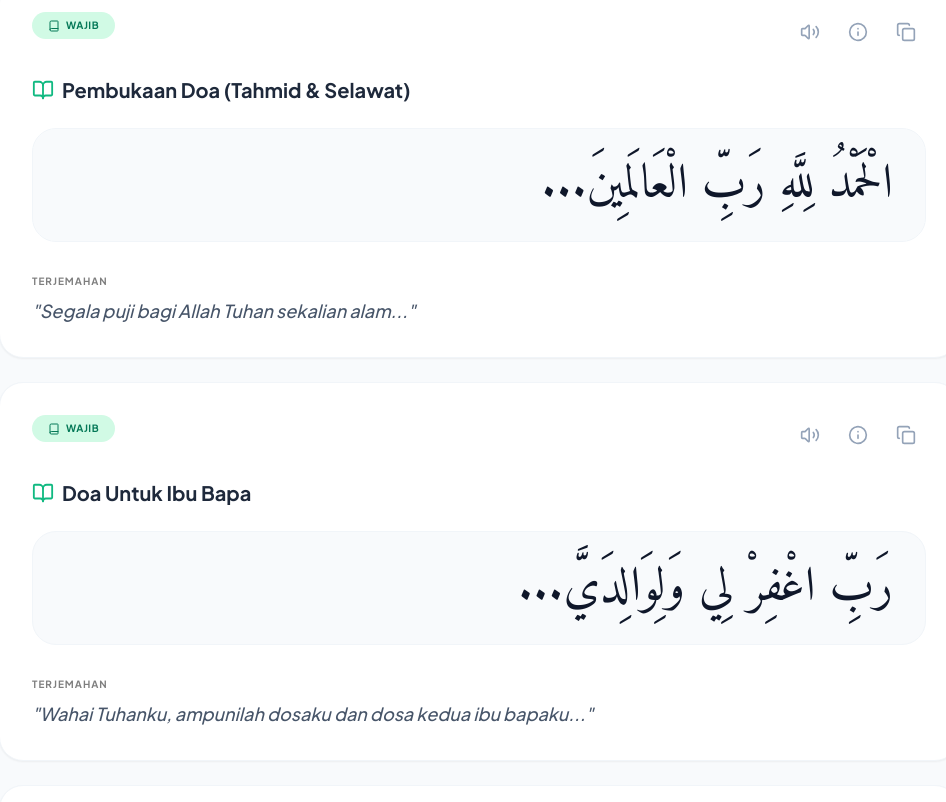
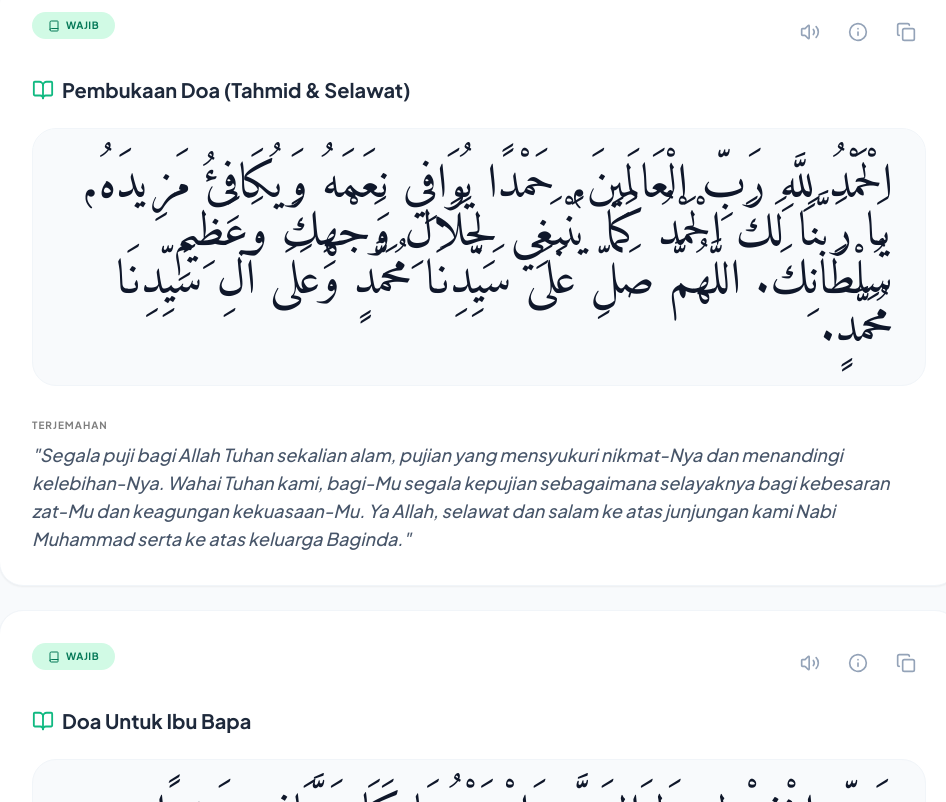
Before and after one commit to brisbanefusion/nurdoa, a React (Vite) app: page / in a window 1280 px wide. Shown: the part 298-1100 px from the top of the page, without its empty margins (161-1107 px from the left). Built offline with nearby package versions, Linux system fonts and the light colour scheme.

Commit message:
Update prominent Wajib duas to use full Arabic and Malay text instead of shortened versions

```diff
--- a/constants.ts
+++ b/constants.ts
@@ -329,16 +329,16 @@ export const COMMON_DUAS: Dua[] = [
     id: '1',
     title: 'Pembukaan Doa (Tahmid & Selawat)',
     category: 'Wajib',
-    arabic: 'الْحَمْدُ لِلَّهِ رَبِّ الْعَالَمِينَ...',
-    translation: 'Segala puji bagi Allah Tuhan sekalian alam...',
+    arabic: 'الْحَمْدُ لِلَّهِ رَبِّ الْعَالَمِينَ، حَمْدًا يُوَافِي نِعَمَهُ وَيُكَافِئُ مَزِيدَهُ، يَا رَبَّنَا لَكَ الْحَمْدُ كَمَا يَنْبَغِي لِجَلَالِ وَجْهِكَ وَعَظِيمِ سُلْطَانِكَ. اللَّهُمَّ صَلِّ عَلَى سَيِّدِنَا مُحَمَّدٍ وَعَلَى آلِ سَيِّدِنَا مُحَمَّدٍ.',
+    translation: 'Segala puji bagi Allah Tuhan sekalian alam, pujian yang mensyukuri nikmat-Nya dan menandingi kelebihan-Nya. Wahai Tuhan kami, bagi-Mu segala kepujian sebagaimana selayaknya bagi kebesaran zat-Mu dan keagungan kekuasaan-Mu. Ya Allah, selawat dan salam ke atas junjungan kami Nabi Muhammad serta ke atas keluarga Baginda.',
     benefit: 'Adab memulakan doa.'
   },
   {
     id: 'parent1',
     title: 'Doa Untuk Ibu Bapa',
     category: 'Wajib',
-    arabic: 'رَبِّ اغْفِرْ لِي وَلِوَالِدَيَّ...',
-    translation: 'Wahai Tuhanku, ampunilah dosaku dan dosa kedua ibu bapaku...',
+    arabic: 'رَبِّ اغْفِرْ لِي وَلِوَالِدَيَّ وَارْحَمْهُمَا كَمَا رَبَّيَانِي صَغِيرًا',
+    translation: 'Wahai Tuhanku! Ampunilah dosaku dan dosa kedua ibu bapaku, dan kasihanilah mereka sebagaimana mereka mengasuhku ketika aku kecil.',
     benefit: 'Kewajipan berbakti kepada orang tua.'
   },
   {
@@ -385,8 +385,8 @@ export const COMMON_DUAS: Dua[] = [
     id: '3',
     title: 'Doa Kebaikan Dunia & Akhirat (Rabbana Atina)',
     category: 'Wajib',
-    arabic: 'رَبَّنَا آتِنَا فِي الدُّنْيَا حَسَنَةً وَفِي الْآخِرَةِ حَسَنَةً...',
-    translation: 'Wahai Tuhan kami, berikanlah kami kebaikan di dunia dan akhirat...',
+    arabic: 'رَبَّنَا آتِنَا فِي الدُّنْيَا حَسَنَةً وَفِي الْآخِرَةِ حَسَنَةً وَقِنَا عَذَابَ النَّارِ',
+    translation: 'Wahai Tuhan kami, berikanlah kami kebaikan di dunia dan kebaikan di akhirat, dan peliharalah kami daripada azab api neraka.',
     benefit: 'Doa sapujagat paling lengkap.'
   },
 
```
